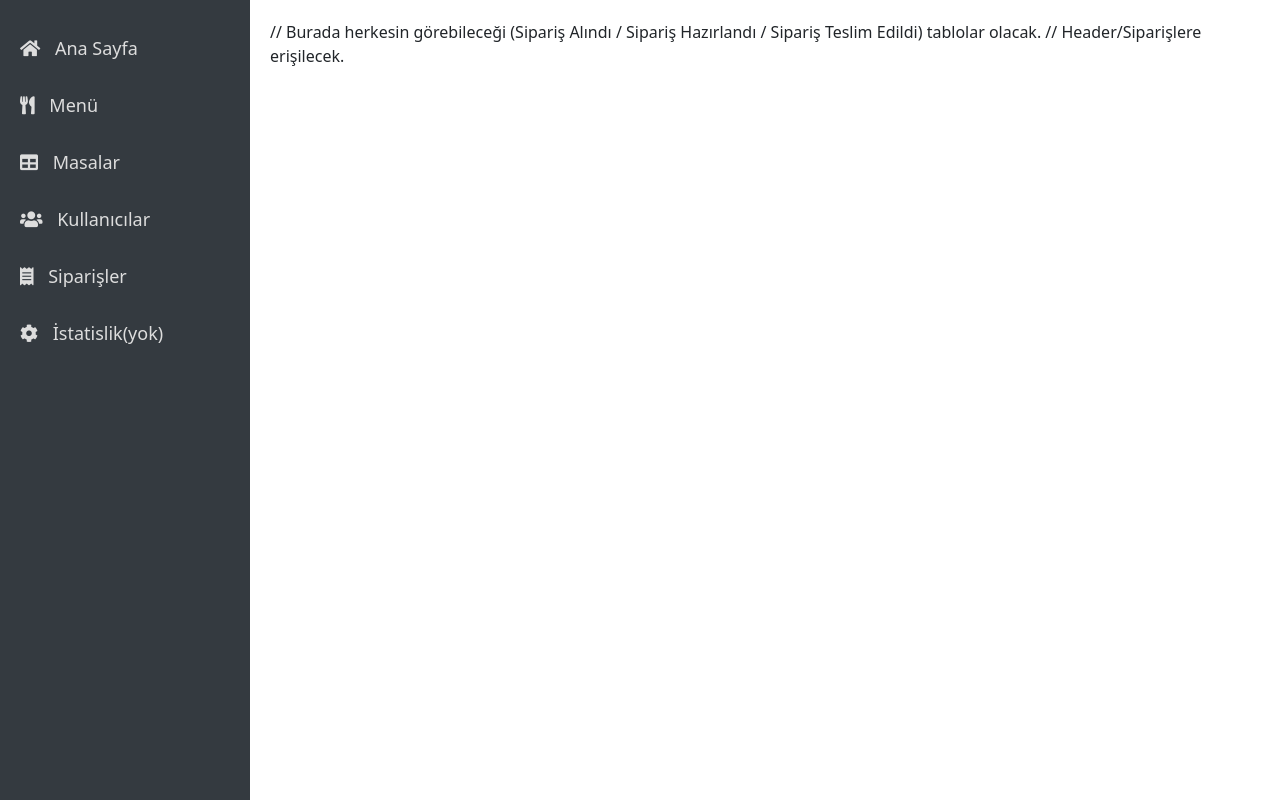
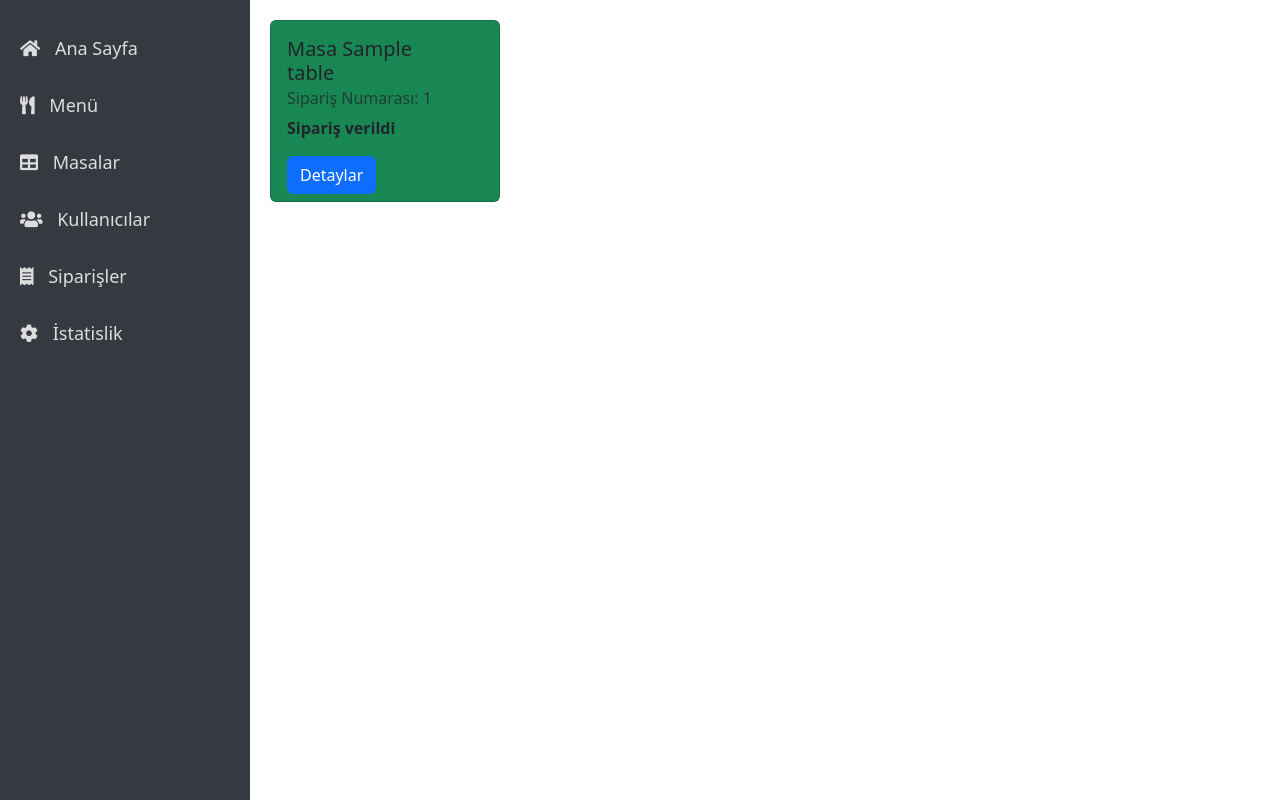
Before and after one commit to veyselemreyemlik/LokantaOtomasyon, a PHP site: page /order/order.php in a window 1280 px wide. Run offline with PHP 8.4, Linux system fonts and the light colour scheme; tables that the repository leaves empty or names only in its code hold one stand-in row (values such as "Sample post").

Commit message:
sipariş sayfası düzeltildi

```diff
--- a/order/order.php
+++ b/order/order.php
@@ -1,3 +1,124 @@
-<?php include '../sidebar.php'; ?>
-    // Burada herkesin görebileceği (Sipariş Alındı / Sipariş Hazırlandı / Sipariş Teslim Edildi) tablolar olacak.
-// Header/Siparişlere erişilecek.
+<?php
+include '../connection.php';
+include '../sidebar.php';
+
+// Önce tüm masaları alıyoruz
+$sql = "SELECT t.table_id, t.table_name, o.order_id, o.status_number, u.username
+        FROM tables t
+        LEFT JOIN orders o ON t.table_id = o.table_id
+        LEFT JOIN users u ON o.user_id = u.user_id
+        ORDER BY t.table_name, o.created_at DESC";
+
+$result = $conn->query($sql);
+
+$tables = [];
+while($row = $result->fetch_assoc()) {
+    if (!isset($tables[$row['table_id']])) {
+        $tables[$row['table_id']] = $row;
+    }
+}
+
+if (count($tables) > 0) {
+    echo '<div class="row">';
+    foreach($tables as $table) {
+        $card_color = 'bg-secondary';
+        $status_text = 'Masa boş';
+
+        if (isset($table['status_number'])) {
+            switch ($table['status_number']) {
+                case 0:
+                    $card_color = 'bg-success';
+                    $status_text = 'Sipariş verildi';
+                    break;
+                case 1:
+                    $card_color = 'bg-success';
+                    $status_text = 'Sipariş hazırlandı';
+                    break;
+                case 2:
+                    $card_color = 'bg-info';
+                    $status_text = 'Ödeme bekliyor..';
+                    break;
+                case 3:
+                    $card_color = 'bg-secondary';
+                    $status_text = 'Masa boş';
+                    break;
+                default:
+                    $card_color = '';
+                    $status_text = 'Durum bilinmiyor';
+            }
+        }
+?>
+<style>
+    .card-body {
+        height: 180px;
+        width: 200px;
+
+    }
+    .card mb-3 {
+        text-align: center;
+    }
+
+</style>
+    <div class="col-md-3">
+        <div class="card mb-3 <?php echo $card_color; ?>" style="max-width: 18rem;">
+            <div class="card-body">
+                <h5 class="card-title">Masa <?php echo htmlspecialchars($table['table_name']); ?></h5>
+                <?php if (isset($table['order_id']) && $table['status_number'] != 3): ?>
+                    <h6 class="card-subtitle mb-2 text-body-secondary">Sipariş Numarası: <?php echo $table['order_id']; ?></h6>
+                <?php else: ?>
+                    <h6 class="card-subtitle mb-2 text-body-secondary">Sipariş Numarası: -</h6>
+                <?php endif; ?>
+                <p class="card-text"><b><?php echo $status_text; ?></b></p>
+                <?php if (isset($table['order_id']) && $table['status_number'] != 3): ?>
+                    <button type="button" class="btn btn-primary" data-bs-toggle="modal" data-bs-target="#modal<?php echo $table['order_id']; ?>">
+                      Detaylar
+                    </button>
+                <?php endif; ?>
+            </div>
+        </div>
+    </div>
+
+    <!-- Modal -->
+    <?php if (isset($table['order_id']) && $table['status_number'] != 3): ?>
+    <div class="modal fade" id="modal<?php echo $table['order_id']; ?>" tabindex="-1" aria-labelledby="modalLabel<?php echo $table['order_id']; ?>" aria-hidden="true">
+      <div class="modal-dialog">
+        <div class="modal-content">
+          <div class="modal-header">
+            <h1 class="modal-title fs-5" id="modalLabel<?php echo $table['order_id']; ?>">Sipariş Detayları - Sipariş Numarası: <?php echo $table['order_id']; ?></h1>
+            <button type="button" class="btn-close" data-bs-dismiss="modal" aria-label="Close"></button>
+          </div>
+          <div class="modal-body" id="modalBody<?php echo $table['order_id']; ?>">
+            <!-- Sipariş detayları burada AJAX ile yüklenecek -->
+          </div>
+          <div class="modal-footer">
+            <button type="button" class="btn btn-secondary" data-bs-dismiss="modal">Kapat</button>
+          </div>
+        </div>
+      </div>
+    </div>
+    <?php endif; ?>
+<?php
+    }
+    echo '</div>';
+} else {
+    echo "Sipariş bulunamadı.";
+}
+$conn->close();
+?>
+
+<script src="https://code.jquery.com/jquery-3.6.0.min.js"></script>
+<script>
+$(document).ready(function() {
+    $('button[data-bs-toggle="modal"]').click(function() {
+        var orderId = $(this).data('bs-target').replace('#modal', '');
+        $.ajax({
+            url: 'get_order_details.php',
+            type: 'GET',
+            data: { order_id: orderId },
+            success: function(response) {
+                $('#modalBody' + orderId).html(response);
+            }
+        });
+    });
+});
+</script>
--- a/sidebar.php
+++ b/sidebar.php
@@ -67,7 +67,7 @@
         <a href="../table/table.php"><i class="fas fa-table"></i> Masalar</a>
         <a href="../user/users.php"><i class="fas fa-users"></i> Kullanıcılar</a>
         <a href="../order/order.php"><i class="fas fa-receipt"></i> Siparişler</a>
-        <a href="../statistics/statistics.php"><i class="fas fa-cog"></i> İstatislik(yok)</a>
+        <a href="../statistics/statistics.php"><i class="fas fa-cog"></i> İstatislik</a>
 
     </div>
     <div class="content">
```
Also changed, not shown: order/get_order_details.php (added, +75 -0 lines), order/update_order_status.php (added, +20 -0 lines).
